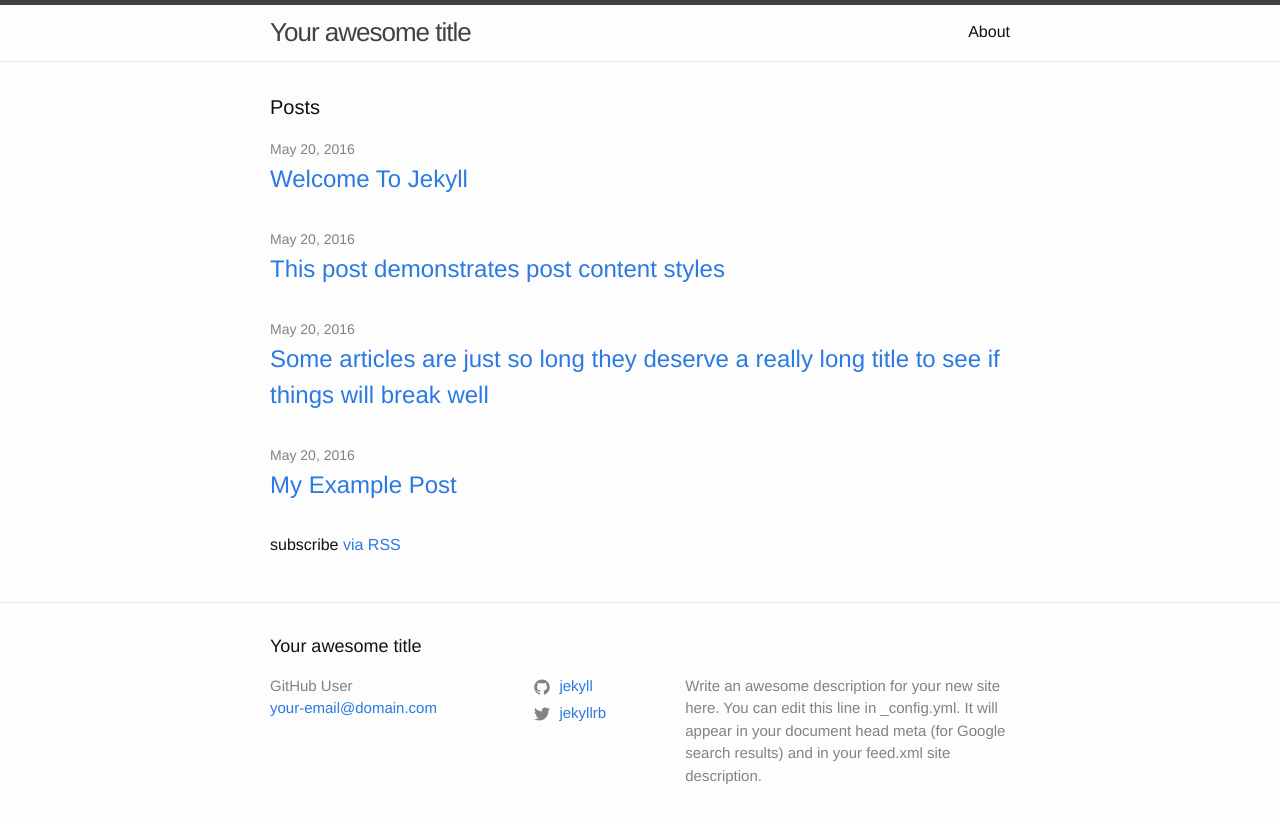
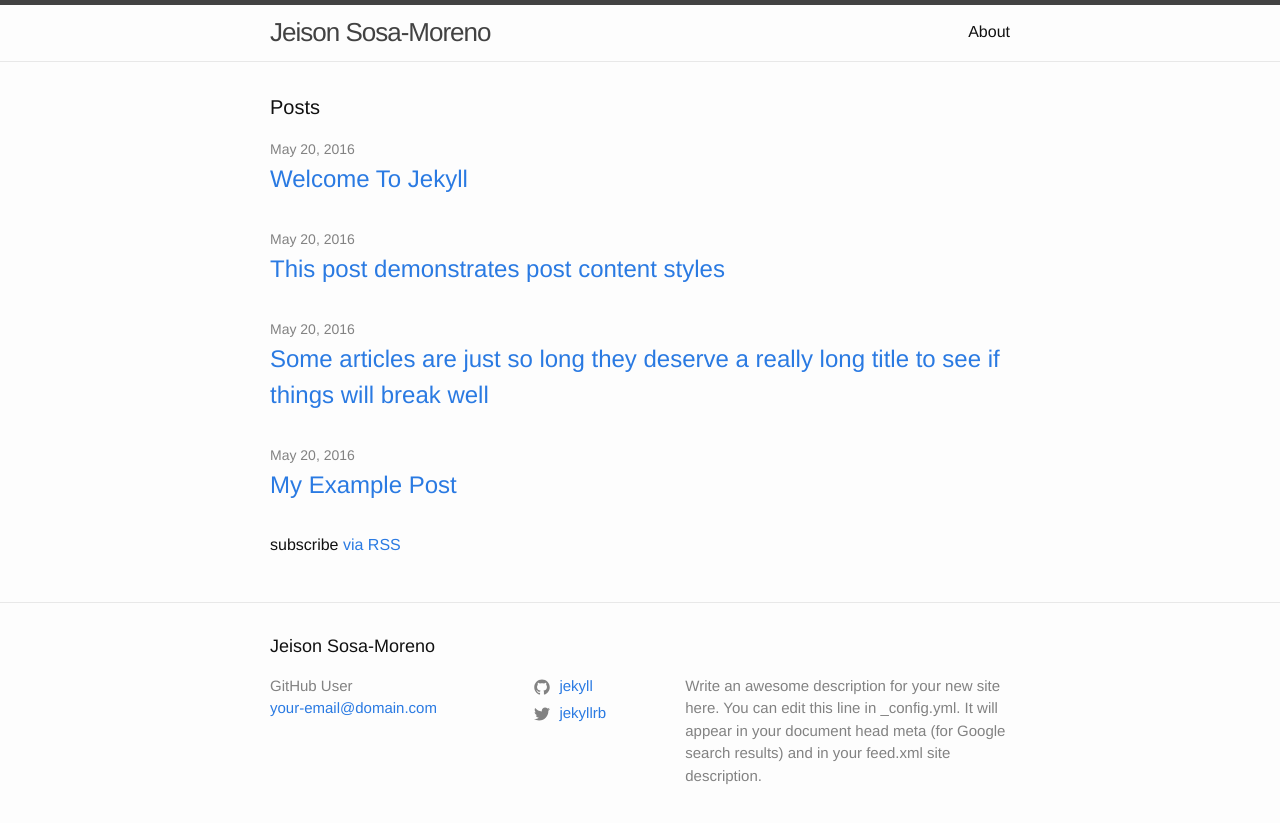
Before and after one commit to jsosa/jsosa.github.io, a Jekyll site: the page built from index.md, in a window 1280 px wide. Shown: the top 823 px of the page. Built offline with Jekyll 4.4.1, drawn with Linux system fonts in a browser that asks for light colours.

Commit message:
no message

```diff
--- a/_config.yml
+++ b/_config.yml
@@ -1,4 +1,4 @@
-title: Your awesome title
+title: Jeison Sosa-Moreno
 author: GitHub User
 email: your-email@domain.com
 description: > # this means to ignore newlines until "baseurl:"
```
